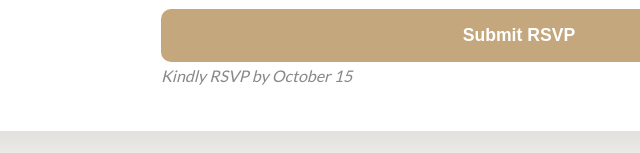
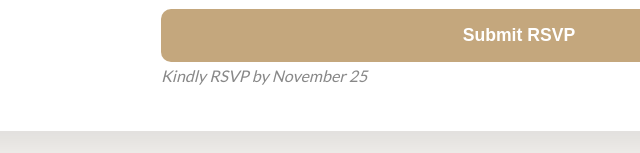
Before and after one commit to kundran5/wedding-rsvp, a plain HTML site: page index.html in a window 1280 px wide. Shown: the part 644-797 px from the top of the page, 328-968 px from the left. Drawn offline with nearby package versions, Linux system fonts and the light colour scheme.

Commit message:
Update index.html

```diff
--- a/index.html
+++ b/index.html
@@ -504,7 +504,7 @@
                         </div>
                         <button type="submit">Submit RSVP</button>
                     </form>
-                    <p class="rsvp-deadline">Kindly RSVP by October 15</p>
+                    <p class="rsvp-deadline">Kindly RSVP by November 25</p>
                     <div id="responseMessage"></div>
                 </div>
 
```
